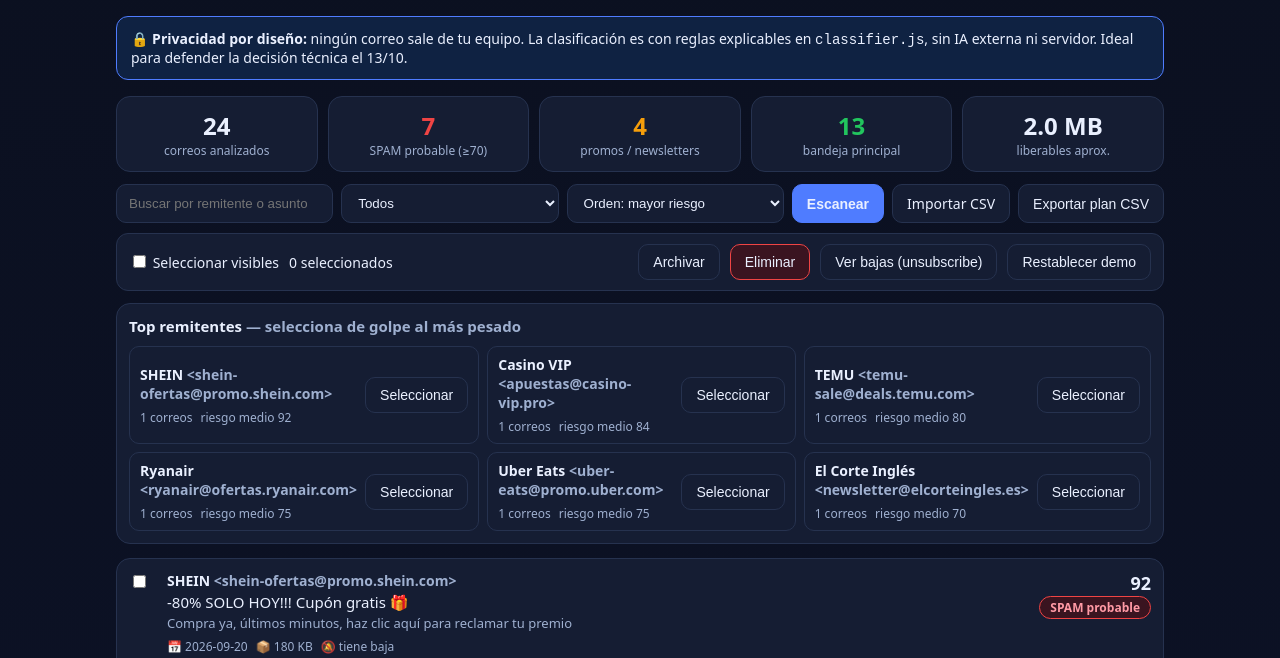
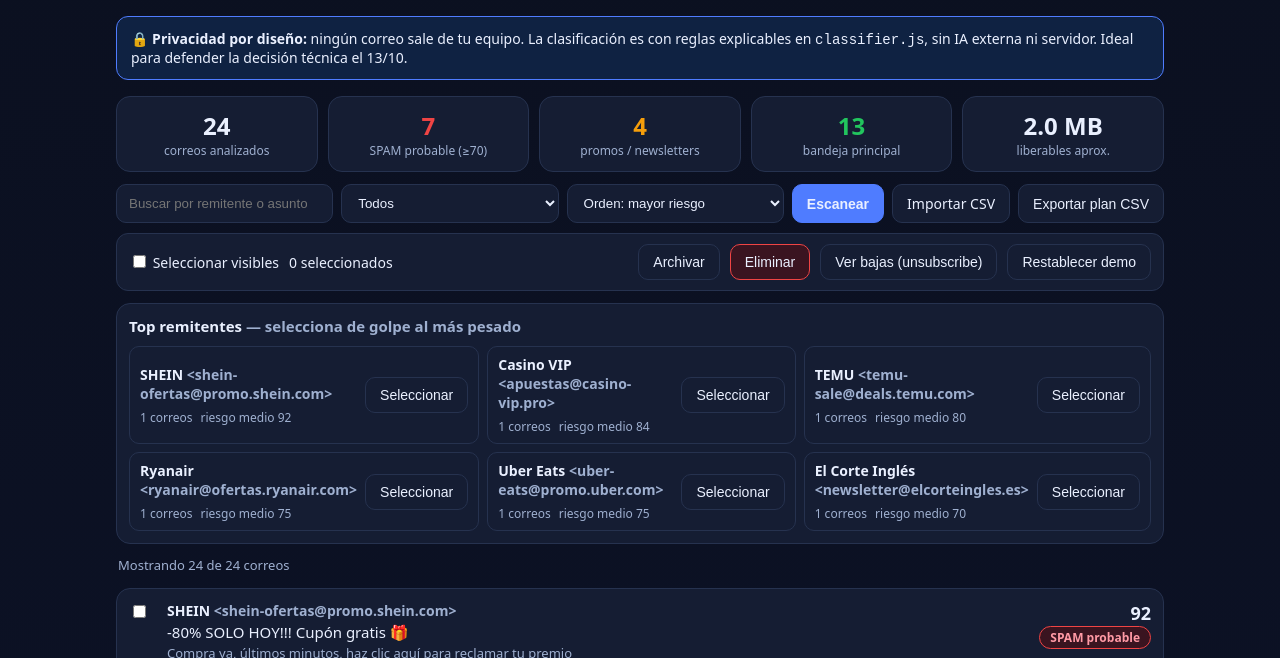
Before and after one commit to Punysh6r/spam-cleaner-gmail, a website: page index.html in a window 1280 px wide. Shown: the part 89-747 px from the top of the page. Drawn offline with Linux system fonts and the light colour scheme.

Commit message:
Muestra 'Mostrando X de Y' al filtrar (stats globales + lista filtrada)

```diff
--- a/app.js
+++ b/app.js
@@ -61,6 +61,7 @@
 
 function render(){
   const vis = visibleMails();
+  document.getElementById("count").textContent = `Mostrando ${vis.length} de ${state.mails.length} correos`;
   document.getElementById("selCount").textContent = `${state.selected.size} seleccionados`;
   const totals = state.mails.map(m=>classify(m,state.mails));
   const n = t => totals.filter(x=>x.category===t).length;
--- a/index.html
+++ b/index.html
@@ -83,6 +83,7 @@
     <ul id="unsubList"></ul>
   </section>
 
+  <div class="count muted" id="count"></div>
   <section id="lista" class="lista"></section>
 
   <section class="how">
--- a/styles.css
+++ b/styles.css
@@ -38,3 +38,4 @@
 .tops h3{margin:0 0 10px;font-size:15px}
 .tops-grid{display:grid;grid-template-columns:repeat(3,1fr);gap:8px}
 .top{display:flex;justify-content:space-between;align-items:center;gap:8px;border:1px solid var(--line);border-radius:10px;padding:8px 10px}
+.count{font-size:13px;margin:10px 2px 0}
```
